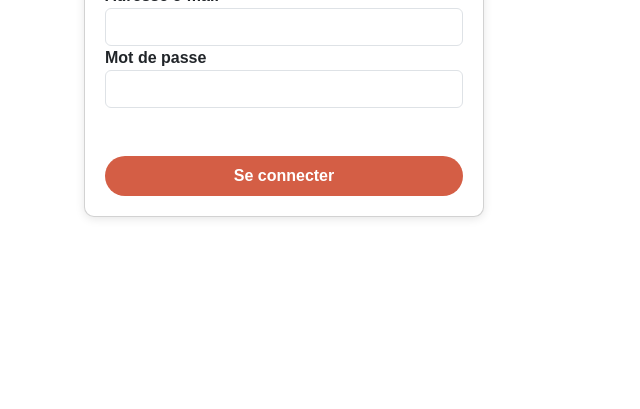
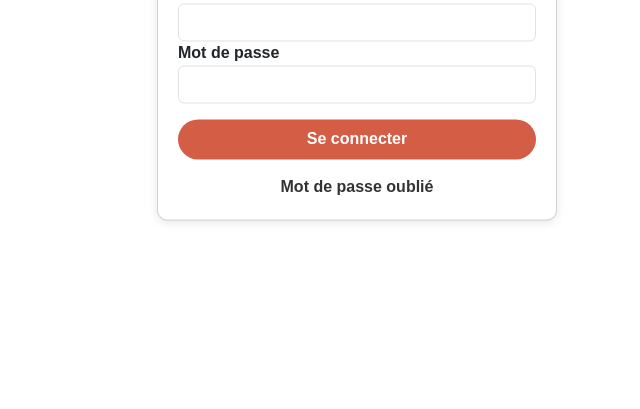
Before and after one commit to PhilAlb/ECF-garage-VP-ALABAU, a plain HTML site: page login/login.html in a window 1280 px wide. Shown: the part 391-800 px from the top of the page, without its empty margins (283-923 px from the left). Drawn offline with nearby package versions, Linux system fonts and the light colour scheme; files that its build step writes are made by us from their sources.

Commit message:
Dernière modifications

```diff
--- a/login/login.html
+++ b/login/login.html
@@ -25,6 +25,10 @@
     padding: 20px;
     border-radius: 10px;
     box-shadow: 0 2px 10px rgba(0, 0, 0, 0.1);
+    position: absolute;
+    top: 50%;
+    left: 50%;
+    transform: translate(-50%, -50%);
   }
 
   .card-title {
@@ -54,6 +58,13 @@
     background-color: #bc5845;
   }
 
+  a {
+    text-decoration: none;
+    color: #333;
+    font-weight: bold ;
+    font-family:'Hind', sans-serif;
+  }
+
 </style>
 
 <body>
@@ -73,7 +84,10 @@
               <input type="password" class="form-control" id="password" required>
             </div>
             <div class="form-group">
-              <button type="submit" class="btn btn-primary mt-5 custom-click">Se connecter</button>
+              <button type="submit" class="btn btn-primary mt-3 custom-click">Se connecter</button>
+            </div>
+            <div class="text-center mt-3">
+              <a href="#">Mot de passe oublié</a>
             </div>
           </form>
         </div>
```
